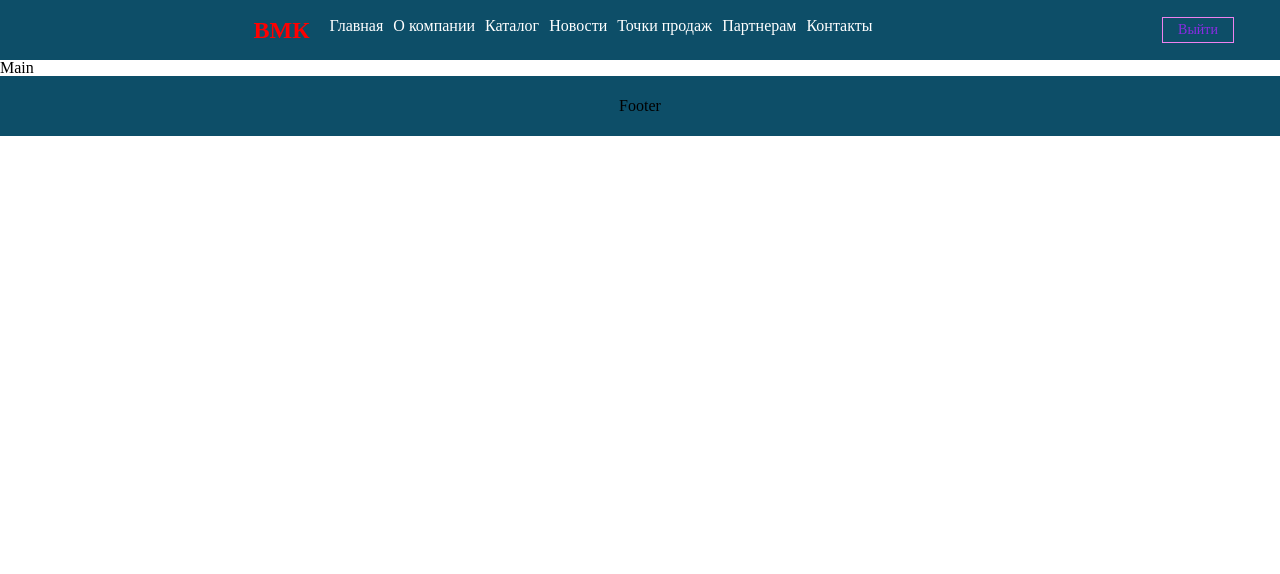
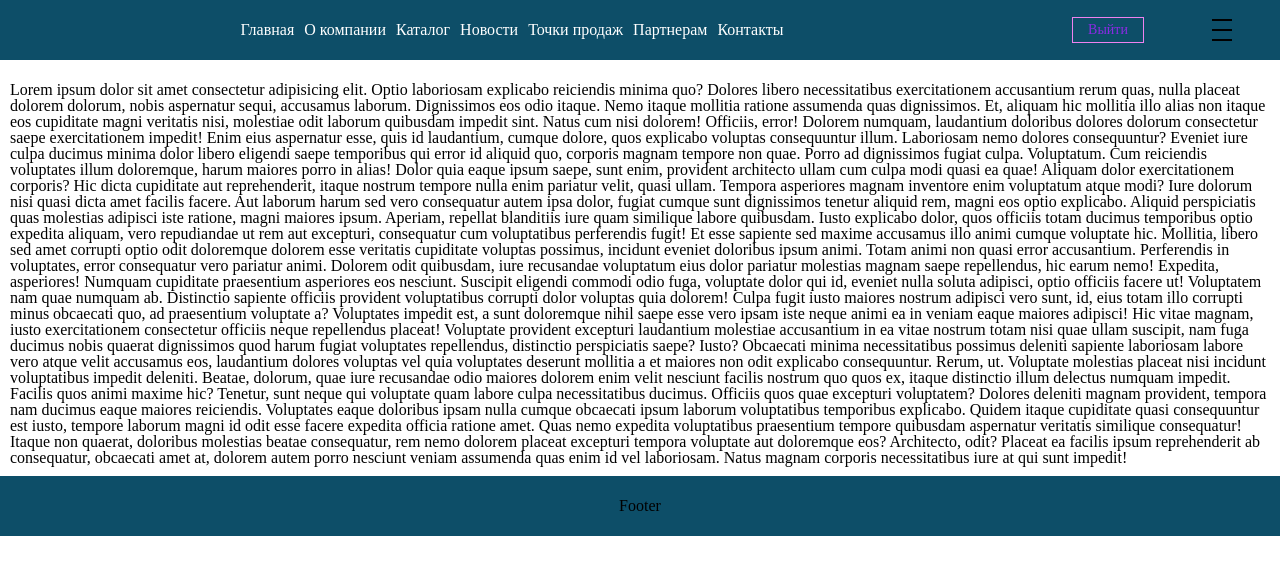
Before and after one commit to ollegozz/vmk35, a React (Create React App) app: page / in a window 1280 px wide. Shown: the top 574 px of the page. Built offline with nearby package versions, Linux system fonts and the light colour scheme; sample sign-in values are in the browser's storage.

Commit message:
nav-burger

```diff
--- a/src/components/UI/Navbar/Navbar.jsx
+++ b/src/components/UI/Navbar/Navbar.jsx
@@ -16,9 +16,8 @@ function Navbar() {
     }
 
     return (
-        <div className={css.navbar}>
+        <nav className={css.navbar}>
             <div className={css.navbar__links}>
-                <div className={css.logo}>ВМК</div>
                 <div className={css.navbar__link}><Link to="/">Главная</Link></div>
                 <div className={css.navbar__link}><Link to="/about">О компании</Link></div>
                 <div className={css.navbar__link}><Link to="/catalog">Каталог</Link></div>
@@ -29,8 +28,11 @@ function Navbar() {
             </div>
             <div className={css.button}>
                 <Button onClick={logout}>Выйти</Button>
+                <div className={css.burger_btn}>
+                    <span/>
+                </div>
             </div>
-        </div>
+        </nav>
     )
 
 }
--- a/src/components/UI/Navbar/navbar.module.css
+++ b/src/components/UI/Navbar/navbar.module.css
@@ -4,13 +4,8 @@
     justify-content: space-around;
     background: rgb(13, 78, 104);
     align-items: center;
-}
-
-.logo {
-    margin: 0 15px;
-    color: red;
-    font-size: 24px;
-    font-weight: 800;
+    position: fixed;
+    width: 100%;
 }
 
 .navbar__links {
@@ -23,13 +18,52 @@
 .navbar__link {
     margin: 0 5px;
     color: rgb(255, 255, 255);
+    align-items: center;
+    display: flex;
 
 }
+
 .navbar__link:hover {
     text-decoration: underline;
 }
 
-.buttonbutton {
+.button {
     display: flex;
     flex: 0 1 20%;
+    align-items: center;
 }
+
+.burger_btn {
+    width: 20px;
+    height: 2px;
+    margin-left: 20px;
+    position: relative;
+    background-color: black;
+    cursor: pointer;
+}
+
+.burger_btn:before {
+    content: '';
+    position: absolute;
+    bottom: 10px;
+    width: 20px;
+    height: 2px;
+    background-color: black;
+}
+
+.burger_btn span {
+    position: absolute;
+    top: 10px;
+    width: 20px;
+    height: 2px;
+    background-color: black;
+}
+
+.burger_btn:after {
+    content: '';
+    position: absolute;
+    bottom: 0;
+    width: 20px;
+    height: 2px;
+    background-color: black;
+}
--- a/src/pages/Main/Main.jsx
+++ b/src/pages/Main/Main.jsx
@@ -3,6 +3,28 @@ import css from './main.module.css'
 
 export default function Main() {
   return (
-    <div className={css.wrapper}>Main</div>
+    <div className={css.wrapper}>
+      <h1 style={{ padding: 20 }}>MAIN</h1>
+      <div style={{padding: 10}}>Lorem ipsum dolor sit amet consectetur adipisicing elit. Optio laboriosam explicabo reiciendis minima quo? Dolores libero necessitatibus exercitationem accusantium rerum quas, nulla placeat dolorem dolorum, nobis aspernatur sequi, accusamus laborum.
+      Dignissimos eos odio itaque. Nemo itaque mollitia ratione assumenda quas dignissimos. Et, aliquam hic mollitia illo alias non itaque eos cupiditate magni veritatis nisi, molestiae odit laborum quibusdam impedit sint.
+      Natus cum nisi dolorem! Officiis, error! Dolorem numquam, laudantium doloribus dolores dolorum consectetur saepe exercitationem impedit! Enim eius aspernatur esse, quis id laudantium, cumque dolore, quos explicabo voluptas consequuntur illum.
+      Laboriosam nemo dolores consequuntur? Eveniet iure culpa ducimus minima dolor libero eligendi saepe temporibus qui error id aliquid quo, corporis magnam tempore non quae. Porro ad dignissimos fugiat culpa. Voluptatum.
+      Cum reiciendis voluptates illum doloremque, harum maiores porro in alias! Dolor quia eaque ipsum saepe, sunt enim, provident architecto ullam cum culpa modi quasi ea quae! Aliquam dolor exercitationem corporis?
+      Hic dicta cupiditate aut reprehenderit, itaque nostrum tempore nulla enim pariatur velit, quasi ullam. Tempora asperiores magnam inventore enim voluptatum atque modi? Iure dolorum nisi quasi dicta amet facilis facere.
+      Aut laborum harum sed vero consequatur autem ipsa dolor, fugiat cumque sunt dignissimos tenetur aliquid rem, magni eos optio explicabo. Aliquid perspiciatis quas molestias adipisci iste ratione, magni maiores ipsum.
+      Aperiam, repellat blanditiis iure quam similique labore quibusdam. Iusto explicabo dolor, quos officiis totam ducimus temporibus optio expedita aliquam, vero repudiandae ut rem aut excepturi, consequatur cum voluptatibus perferendis fugit!
+      Et esse sapiente sed maxime accusamus illo animi cumque voluptate hic. Mollitia, libero sed amet corrupti optio odit doloremque dolorem esse veritatis cupiditate voluptas possimus, incidunt eveniet doloribus ipsum animi.
+      Totam animi non quasi error accusantium. Perferendis in voluptates, error consequatur vero pariatur animi. Dolorem odit quibusdam, iure recusandae voluptatum eius dolor pariatur molestias magnam saepe repellendus, hic earum nemo!
+      Expedita, asperiores! Numquam cupiditate praesentium asperiores eos nesciunt. Suscipit eligendi commodi odio fuga, voluptate dolor qui id, eveniet nulla soluta adipisci, optio officiis facere ut! Voluptatem nam quae numquam ab.
+      Distinctio sapiente officiis provident voluptatibus corrupti dolor voluptas quia dolorem! Culpa fugit iusto maiores nostrum adipisci vero sunt, id, eius totam illo corrupti minus obcaecati quo, ad praesentium voluptate a?
+      Voluptates impedit est, a sunt doloremque nihil saepe esse vero ipsam iste neque animi ea in veniam eaque maiores adipisci! Hic vitae magnam, iusto exercitationem consectetur officiis neque repellendus placeat!
+      Voluptate provident excepturi laudantium molestiae accusantium in ea vitae nostrum totam nisi quae ullam suscipit, nam fuga ducimus nobis quaerat dignissimos quod harum fugiat voluptates repellendus, distinctio perspiciatis saepe? Iusto?
+      Obcaecati minima necessitatibus possimus deleniti sapiente laboriosam labore vero atque velit accusamus eos, laudantium dolores voluptas vel quia voluptates deserunt mollitia a et maiores non odit explicabo consequuntur. Rerum, ut.
+      Voluptate molestias placeat nisi incidunt voluptatibus impedit deleniti. Beatae, dolorum, quae iure recusandae odio maiores dolorem enim velit nesciunt facilis nostrum quo quos ex, itaque distinctio illum delectus numquam impedit.
+      Facilis quos animi maxime hic? Tenetur, sunt neque qui voluptate quam labore culpa necessitatibus ducimus. Officiis quos quae excepturi voluptatem? Dolores deleniti magnam provident, tempora nam ducimus eaque maiores reiciendis.
+      Voluptates eaque doloribus ipsam nulla cumque obcaecati ipsum laborum voluptatibus temporibus explicabo. Quidem itaque cupiditate quasi consequuntur est iusto, tempore laborum magni id odit esse facere expedita officia ratione amet.
+      Quas nemo expedita voluptatibus praesentium tempore quibusdam aspernatur veritatis similique consequatur! Itaque non quaerat, doloribus molestias beatae consequatur, rem nemo dolorem placeat excepturi tempora voluptate aut doloremque eos? Architecto, odit?
+      Placeat ea facilis ipsum reprehenderit ab consequatur, obcaecati amet at, dolorem autem porro nesciunt veniam assumenda quas enim id vel laboriosam. Natus magnam corporis necessitatibus iure at qui sunt impedit!</div>
+    </div>
   )
 }
```
